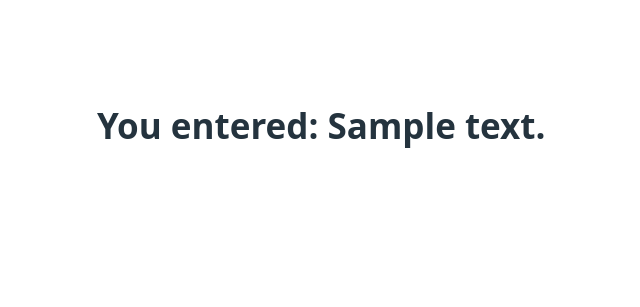
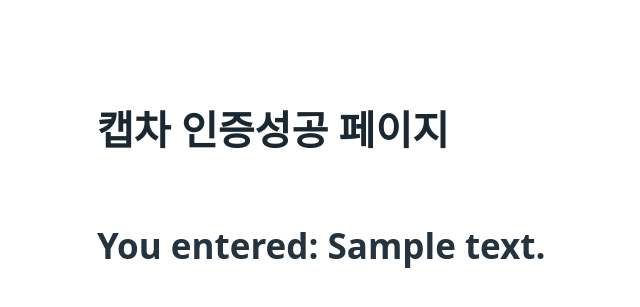
Before and after one commit to tmdwns29/DDoS_Detection, a Flask app: template templates/index.html in a window 1280 px wide. Shown: the top 307 px of the page, without its empty margins (3-643 px from the left). Run offline with Flask 3, Linux system fonts and the light colour scheme; the template is opened without the code that fills it: most values are stand-ins (such as "Sample title", 1, 10 or a date in 2020); some libraries are stand-ins or nearby versions.

Commit message:
인증실패 메시지, 메인페이지 수정

```diff
--- a/app.py
+++ b/app.py
@@ -108,7 +108,7 @@ def recaptcha():
             return redirect(url_for('main'))  # 인증 성공 시 메인 페이지로 리디렉션
         else:
             session['authenticated'] = False
-            return render_template('failed.html')  # 인증 실패 시 에러 페이지 표시
+            return "<script>alert('캡차 인증 실패'); history.back();</script>"
 
     return render_template('recaptcha.html')  # GET 요청 시 reCAPTCHA 페이지 렌더링
 
--- a/templates/index.html
+++ b/templates/index.html
@@ -7,11 +7,7 @@
   <link rel="stylesheet" href="https://cdn.jsdelivr.net/npm/@picocss/pico@1/css/pico.min.css">
 </head>
 <body style="padding: 100px">
-
-  <!-- Flask에서 받은 flash 메시지를 alert으로 표시 -->
-  <script>
-    alert('DDOS detected!!!!!');
-  </script>
+  <h1>캡차 인증성공 페이지</h1>
 
   {% if text %}
     <h2>You entered: {{ text }}</h2>
```
